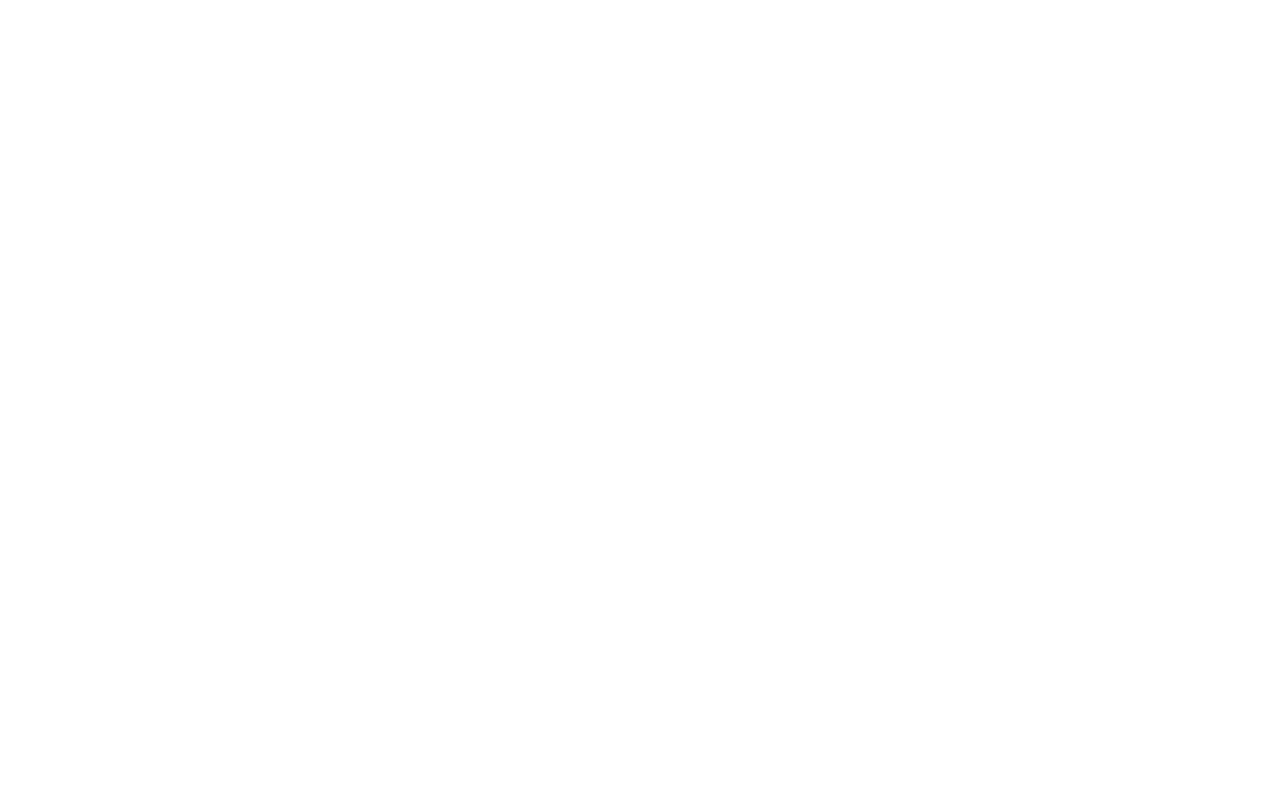
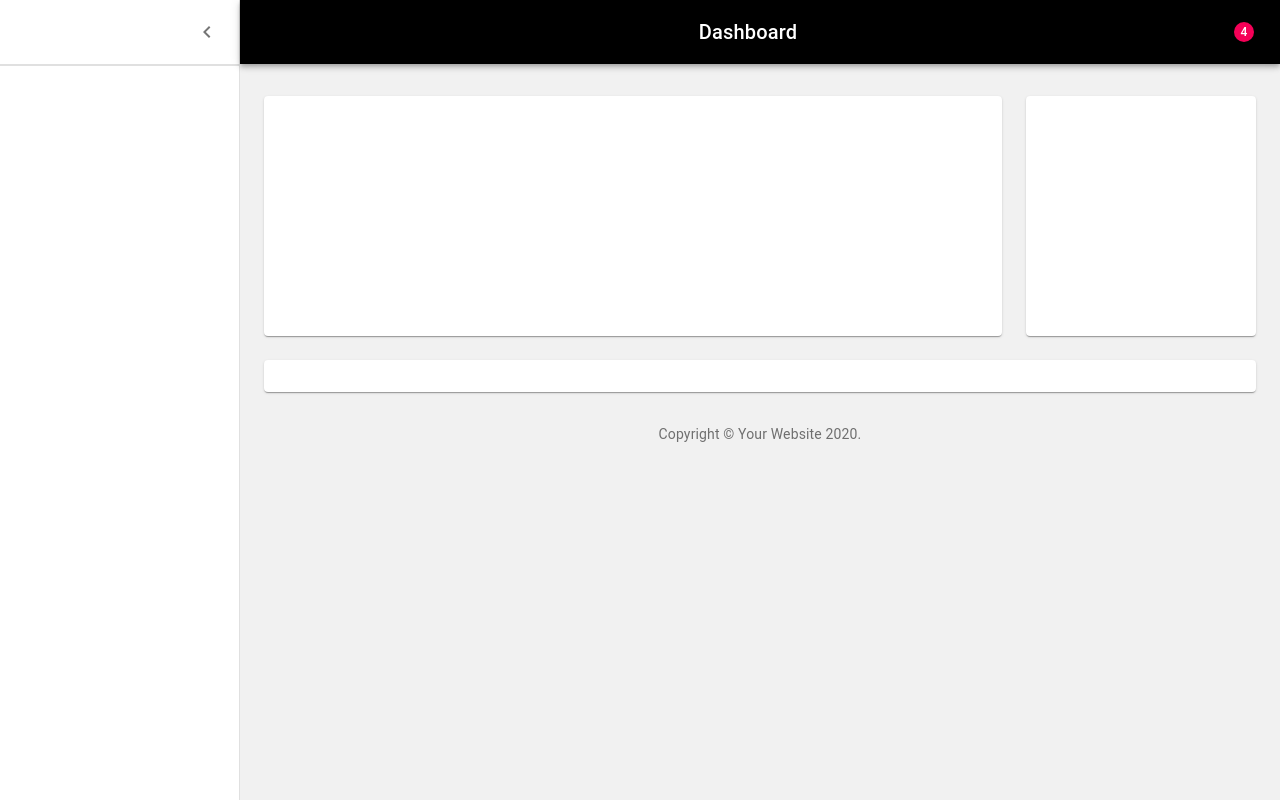
Before and after one commit to viniciusRosa/TCC_frontend, a React (Create React App) app: page /dashboard in a window 1280 px wide. Built offline with nearby package versions, Linux system fonts and the light colour scheme.

Commit message:
styling pages

```diff
--- /dev/null
+++ b/src/pages/dashboard/index.js
@@ -0,0 +1,205 @@
+import React from 'react';
+import clsx from 'clsx';
+import { makeStyles } from '@material-ui/core/styles';
+import CssBaseline from '@material-ui/core/CssBaseline';
+import Drawer from '@material-ui/core/Drawer';
+import Box from '@material-ui/core/Box';
+import AppBar from '@material-ui/core/AppBar';
+import Toolbar from '@material-ui/core/Toolbar';
+import List from '@material-ui/core/List';
+import Typography from '@material-ui/core/Typography';
+import Divider from '@material-ui/core/Divider';
+import IconButton from '@material-ui/core/IconButton';
+import Badge from '@material-ui/core/Badge';
+import Container from '@material-ui/core/Container';
+import Grid from '@material-ui/core/Grid';
+import Paper from '@material-ui/core/Paper';
+import Link from '@material-ui/core/Link';
+import MenuIcon from '@material-ui/icons/Menu';
+import ChevronLeftIcon from '@material-ui/icons/ChevronLeft';
+import NotificationsIcon from '@material-ui/icons/Notifications';
+// import { mainListItems, secondaryListItems } from './listItems';
+// import Chart from './Chart';
+// import Deposits from './Deposits';
+// import Orders from './Orders';
+
+function Copyright() {
+  return (
+    <Typography variant="body2" color="textSecondary" align="center">
+      {'Copyright © '}
+      <Link color="inherit" href="https://material-ui.com/">
+        Your Website
+      </Link>{' '}
+      {new Date().getFullYear()}
+      {'.'}
+    </Typography>
+  );
+}
+
+const drawerWidth = 240;
+
+const useStyles = makeStyles(theme => ({
+  root: {
+    display: 'flex',
+    backgroundColor: '#f1f1f1'
+  },
+  toolbar: {
+    paddingRight: 24, // keep right padding when drawer closed
+    backgroundColor: 'black'
+
+  },
+  toolbarIcon: {
+    display: 'flex',
+    alignItems: 'center',
+    justifyContent: 'flex-end',
+    padding: '0 8px',
+    ...theme.mixins.toolbar,
+  },
+  appBar: {
+    zIndex: theme.zIndex.drawer + 1,
+    transition: theme.transitions.create(['width', 'margin'], {
+      easing: theme.transitions.easing.sharp,
+      duration: theme.transitions.duration.leavingScreen,
+    }),
+  },
+  appBarShift: {
+    marginLeft: drawerWidth,
+    width: `calc(100% - ${drawerWidth}px)`,
+    transition: theme.transitions.create(['width', 'margin'], {
+      easing: theme.transitions.easing.sharp,
+      duration: theme.transitions.duration.enteringScreen,
+    }),
+  },
+  menuButton: {
+    marginRight: 36,
+  },
+  menuButtonHidden: {
+    display: 'none',
+  },
+  title: {
+    flexGrow: 1,
+  },
+  drawerPaper: {
+    position: 'relative',
+    whiteSpace: 'nowrap',
+    width: drawerWidth,
+    transition: theme.transitions.create('width', {
+      easing: theme.transitions.easing.sharp,
+      duration: theme.transitions.duration.enteringScreen,
+    }),
+  },
+  drawerPaperClose: {
+    overflowX: 'hidden',
+    transition: theme.transitions.create('width', {
+      easing: theme.transitions.easing.sharp,
+      duration: theme.transitions.duration.leavingScreen,
+    }),
+    width: theme.spacing(7),
+    [theme.breakpoints.up('sm')]: {
+      width: theme.spacing(9),
+    },
+  },
+  appBarSpacer: theme.mixins.toolbar,
+  content: {
+    flexGrow: 1,
+    height: '100vh',
+    overflow: 'auto',
+  },
+  container: {
+    paddingTop: theme.spacing(4),
+    paddingBottom: theme.spacing(4),
+  },
+  paper: {
+    padding: theme.spacing(2),
+    display: 'flex',
+    overflow: 'auto',
+    flexDirection: 'column',
+  },
+  fixedHeight: {
+    height: 240,
+  },
+}));
+
+export default function Dashboard() {
+  const classes = useStyles();
+  const [open, setOpen] = React.useState(true);
+  const handleDrawerOpen = () => {
+    setOpen(true);
+  };
+  const handleDrawerClose = () => {
+    setOpen(false);
+  };
+  const fixedHeightPaper = clsx(classes.paper, classes.fixedHeight);
+
+  return (
+    <div className={classes.root}>
+      <CssBaseline />
+      <AppBar position="absolute" className={clsx(classes.appBar, open && classes.appBarShift)}>
+        <Toolbar className={classes.toolbar}>
+          <IconButton
+            edge="start"
+            color="inherit"
+            aria-label="open drawer"
+            onClick={handleDrawerOpen}
+            className={clsx(classes.menuButton, open && classes.menuButtonHidden)}
+          >
+            <MenuIcon />
+          </IconButton>
+          <Typography component="h1" variant="h6" color="inherit" noWrap className={classes.title}>
+            Dashboard
+          </Typography>
+          <IconButton color="inherit">
+            <Badge badgeContent={4} color="secondary">
+              {/* <NotificationsIcon /> */}
+            </Badge>
+          </IconButton>
+        </Toolbar>
+      </AppBar>
+      <Drawer
+        variant="permanent"
+        classes={{
+          paper: clsx(classes.drawerPaper, !open && classes.drawerPaperClose),
+        }}
+        open={open}
+      >
+        <div className={classes.toolbarIcon}>
+          <IconButton onClick={handleDrawerClose}>
+            <ChevronLeftIcon />
+          </IconButton>
+        </div>
+        <Divider />
+        {/* <List>{mainListItems}</List> */}
+        <Divider />
+        {/* <List>{secondaryListItems}</List> */}
+      </Drawer>
+      <main className={classes.content}>
+        <div className={classes.appBarSpacer} />
+        <Container maxWidth="lg" className={classes.container}>
+          <Grid container spacing={3}>
+            {/* Chart */}
+            <Grid item xs={12} md={8} lg={9}>
+              <Paper className={fixedHeightPaper}>
+                {/* <Chart /> */}
+              </Paper>
+            </Grid>
+            {/* Recent Deposits */}
+            <Grid item xs={12} md={4} lg={3}>
+              <Paper className={fixedHeightPaper}>
+                {/* <Deposits /> */}
+              </Paper>
+            </Grid>
+            {/* Recent Orders */}
+            <Grid item xs={12}>
+              <Paper className={classes.paper}>
+                {/* <Orders /> */}
+              </Paper>
+            </Grid>
+          </Grid>
+          <Box pt={4}>
+            <Copyright />
+          </Box>
+        </Container>
+      </main>
+    </div>
+  );
+}
--- a/src/pages/login/index.js
+++ b/src/pages/login/index.js
@@ -29,12 +29,18 @@
 	},
 	avatar: {
 		margin: theme.spacing(1),
-		backgroundColor: theme.palette.secondary.main,
+		backgroundColor: '#616161',
 	},
 	form: {
 		width: '100%', // Fix IE 11 issue.
 		marginTop: theme.spacing(1),
-	},
+  },
+  submit: {
+    backgroundColor: '#4caf50'
+  },
+  forgot: {
+    color: '#616161'
+  }
 }))
 
 
@@ -52,12 +58,7 @@
       email,
       password
     })
-
-
-
-
-
-
+    history.push('/dashboard')
     console.log(token.data.accessToken)
   }
 
@@ -114,7 +115,7 @@
           </Button>
 					<Grid container>
 						<Grid item xs>
-							<Link href="#" variant="body2">
+							<Link href="#" variant="body2" className={classes.forgot}>
 								Esqueceu sua senha?
               </Link>
 						</Grid>
--- a/src/routes.js
+++ b/src/routes.js
@@ -1,12 +1,14 @@
 import React from 'react'
 import { BrowserRouter, Switch, Route } from 'react-router-dom'
 import Login from './pages/login'
+import Dashboard from './pages/dashboard'
 
 export default function () {
   return (
     <BrowserRouter>
       <Switch>
         <Route path='/' exact component={Login} />
+        <Route path='/dashboard' component={Dashboard} />
       </Switch>
     </BrowserRouter>
   )
```
Also changed, not shown: 1 other file (tests, documents, lock files or other folders).
